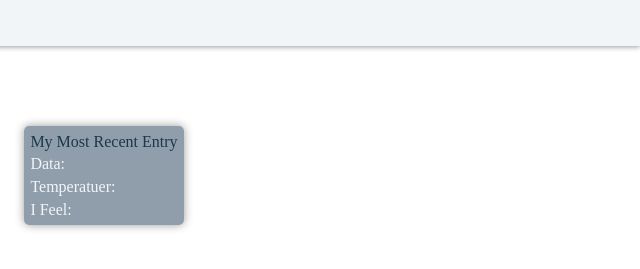
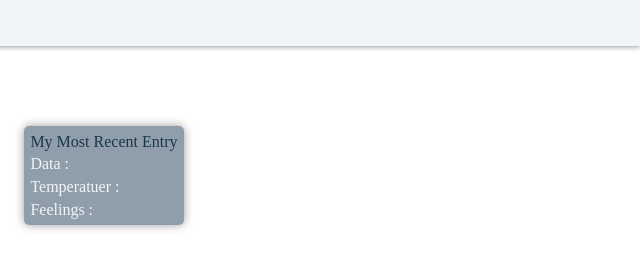
Before and after one commit to rabeisharaf/weather-app, a plain HTML site: page website/index.html in a window 1280 px wide. Shown: the top 269 px of the page, 640-1280 px from the left. Drawn offline with Linux system fonts and the light colour scheme.

Commit message:
Update index.html

```diff
--- a/website/index.html
+++ b/website/index.html
@@ -28,9 +28,9 @@
       </form>
       <div id="entryHolder">
         <header>my most recent entry</header>
-        <div id="date">data:</div>
-        <div id="temp">temperatuer:</div>
-        <div id="content">I Feel:</div>
+        <div id="date">data :</div>
+        <div id="temp">temperatuer :</div>
+        <div id="content">Feelings :</div>
       </div>
     </div>
     <script src="./app.js"></script>
```
